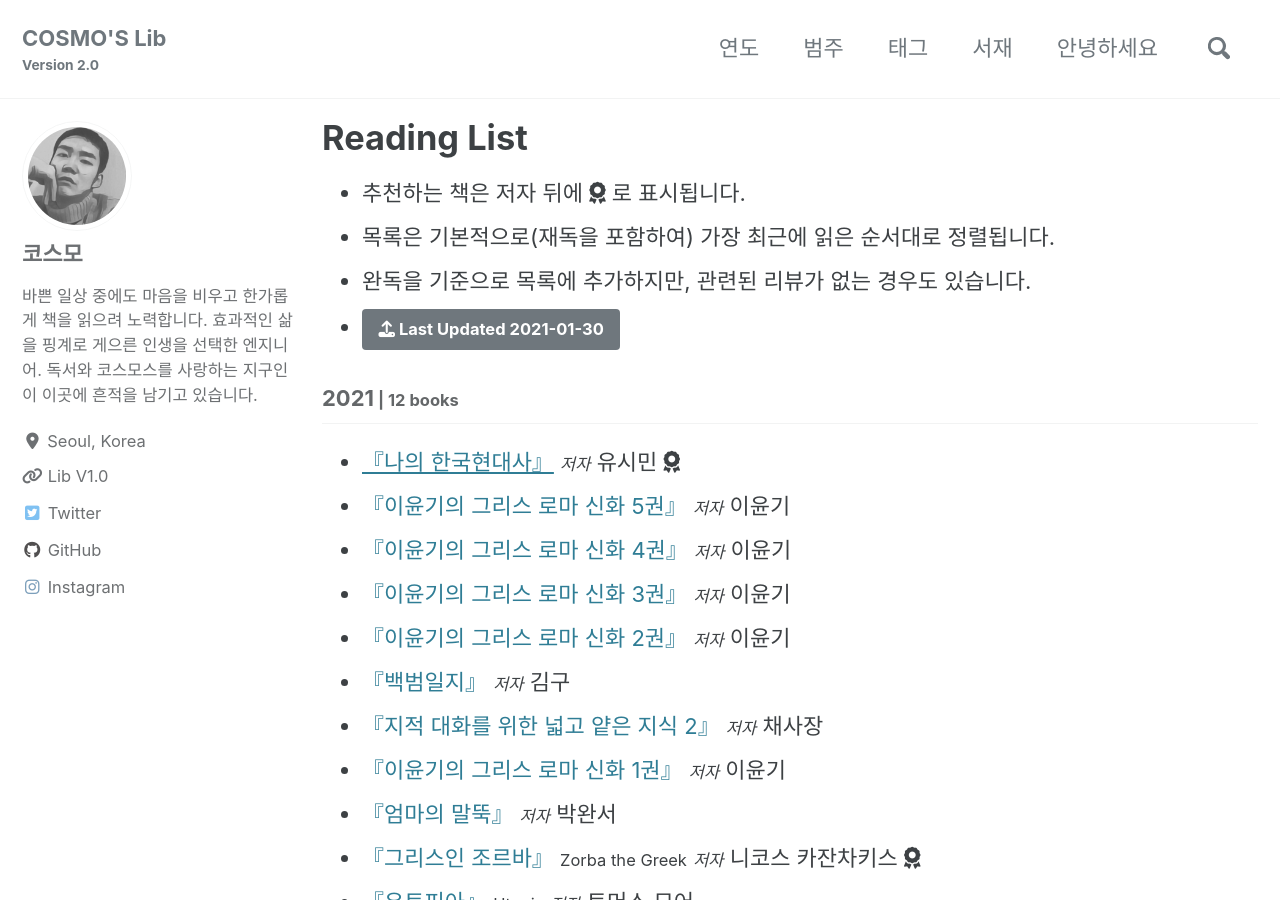
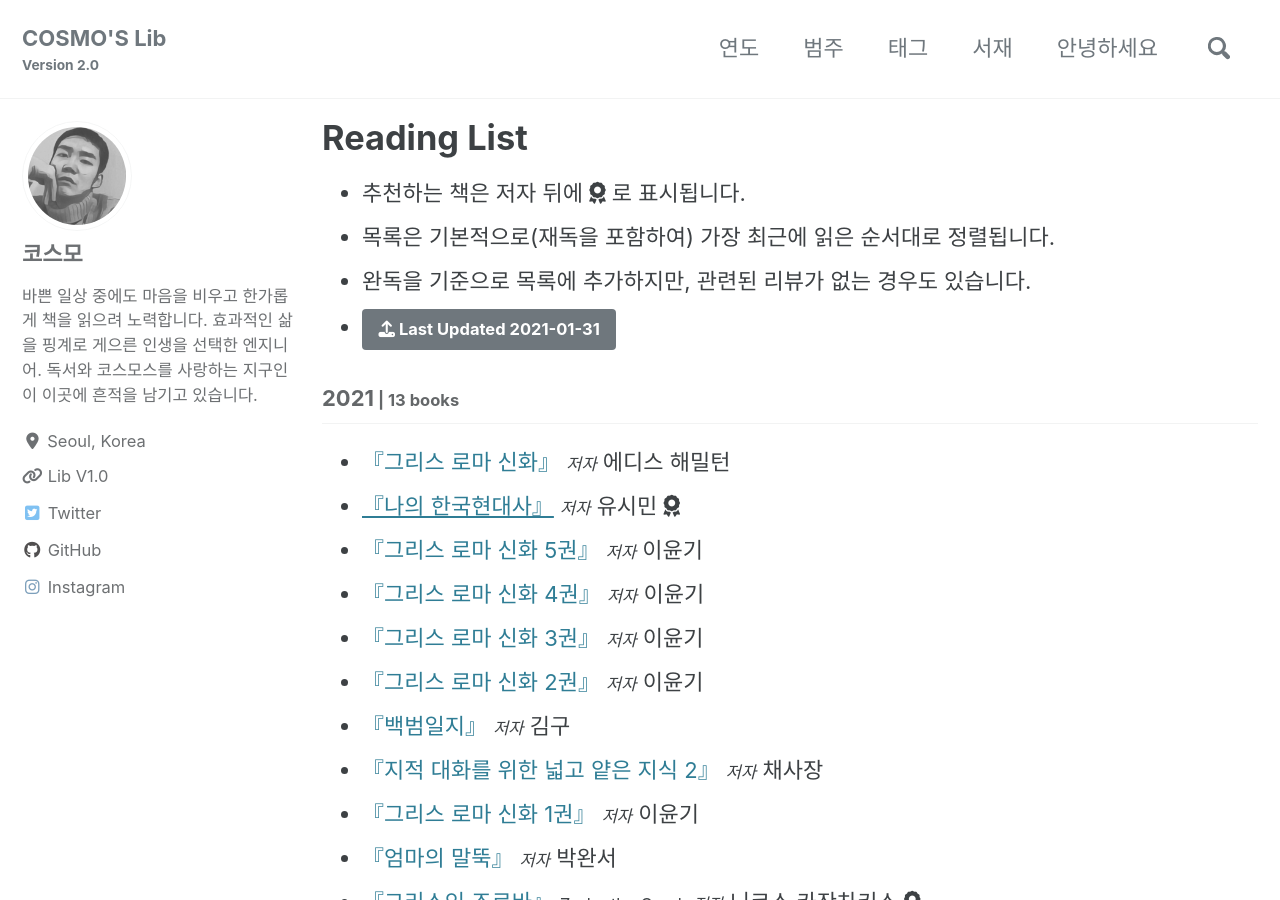
Before and after one commit to deftone2000/cosmo-s-archive, a Jekyll site: the page built from _pages/reading-list.html, in a window 1280 px wide and 900 px high. Built offline with Jekyll 4.4.1, drawn with Linux system fonts in a browser that asks for light colours; cached includes are drawn as plain includes; nearby versions of some CDN libraries; comment, search, counter and statistics services are not loaded; a style sheet for code colours, icons or effects is not loaded.

Commit message:
no message

```diff
--- a/_data/reading.yml
+++ b/_data/reading.yml
@@ -1,7 +1,17 @@
-lastupdate: 2021-01-30
+lastupdate: 2021-01-31
 list:
   - year: "2021"
     books:
+
+      - title: "그리스 로마 신화"
+        ori_title:
+        author: 에디스 해밀턴
+        post_title:
+        cover: https://img.ridicdn.net/cover/1883000015/xxlarge
+        trans: 서미석
+        pub: 현대지성 출판
+        pub_info: 2017.03.16. 전자책 출간
+        post_link:
 
       - title: 나의 한국현대사
         post_title: 한국, 애증의 발자취
@@ -14,7 +24,7 @@ list:
         post_link: /책리뷰/mykorhistory/
         star: true
 
-      - title: "이윤기의 그리스 로마 신화 5권"
+      - title: "그리스 로마 신화 5권"
         ori_title:
         author: 이윤기
         post_title:
@@ -24,7 +34,7 @@ list:
         pub_info: 2010.10.15. 전자책, 종이책 동시 출간
         post_link:
 
-      - title: "이윤기의 그리스 로마 신화 4권"
+      - title: "그리스 로마 신화 4권"
         ori_title:
         author: 이윤기
         post_title:
@@ -34,7 +44,7 @@ list:
         pub_info: 2007.10.15. 전자책, 종이책 동시 출간
         post_link:
 
-      - title: "이윤기의 그리스 로마 신화 3권"
+      - title: "그리스 로마 신화 3권"
         ori_title:
         author: 이윤기
         post_title:
@@ -44,7 +54,7 @@ list:
         pub_info: 2004.08.13. 전자책, 종이책 동시 출간
         post_link:
 
-      - title: "이윤기의 그리스 로마 신화 2권"
+      - title: "그리스 로마 신화 2권"
         ori_title:
         author: 이윤기
         post_title:
@@ -74,7 +84,7 @@ list:
         pub_info: 2020.02.21. 전자책 출간
         post_link:
 
-      - title: "이윤기의 그리스 로마 신화 1권"
+      - title: "그리스 로마 신화 1권"
         ori_title:
         author: 이윤기
         post_title:
```
